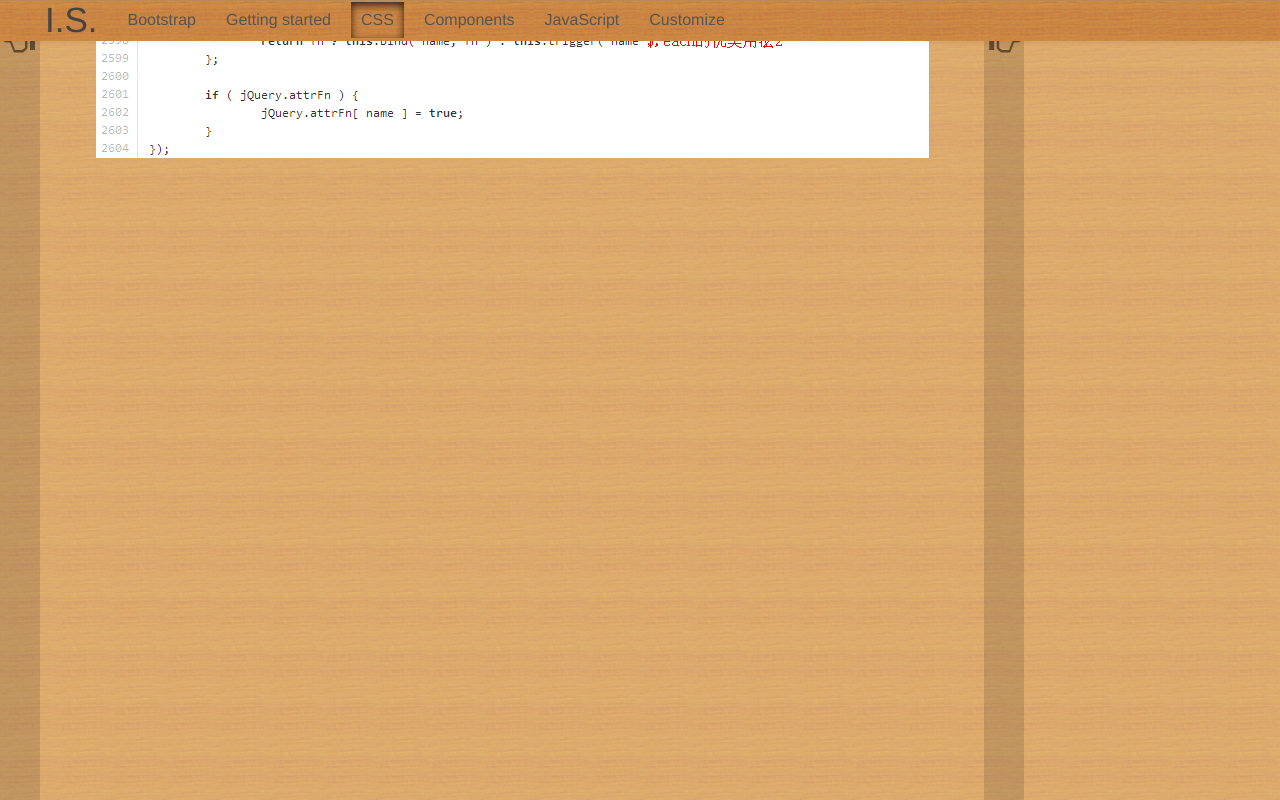
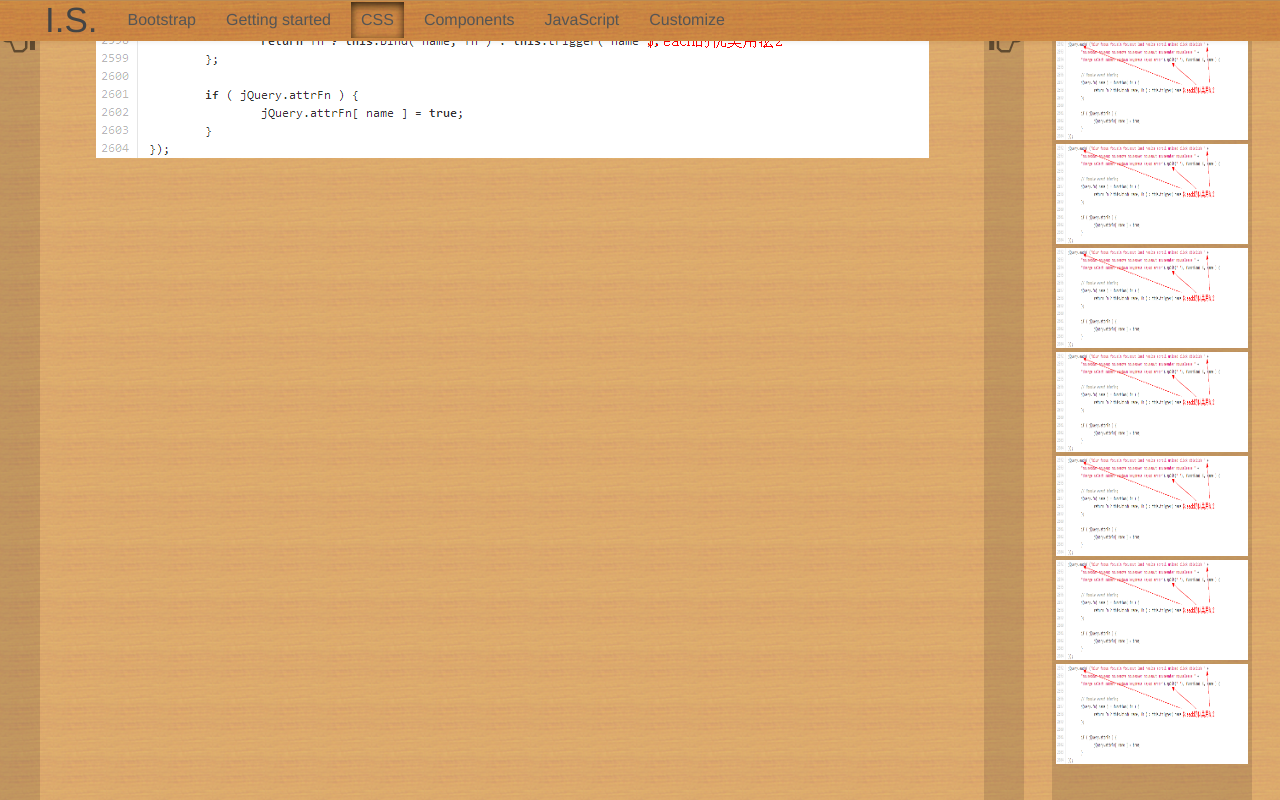
Before and after one commit to ysyfff/IS, a Django app: page / in a window 1280 px wide. Run offline with Django 3.2, Linux system fonts and the light colour scheme; some libraries are stand-ins or nearby versions.

Commit message:
complete right-content-css

```diff
--- a/static/css/docs_css.css
+++ b/static/css/docs_css.css
@@ -9,7 +9,9 @@
 }
 
 body{
+    min-width: 1000px;
     background: url('/static/img/bg.gif/');
+    overflow: hidden;
 }
 
 
@@ -129,3 +131,33 @@ box-shadow: inset 0 3px 8px rgba(0,0,0,0.8);
     min-width: 200px;
     /*background-color: red;*/
 }
+
+.roll-area{
+    position: relative;
+    width: 200px;
+    margin: 0 auto;
+    min-width: 200px;
+    height: 100%;
+    background-color: rgba(0,0,0,0.125);
+
+}
+
+.roll-area ul{
+    list-style: none;
+    margin: 0;
+    padding: 0;
+}
+.roll-area ul>li{
+    padding: 0 4px 4px 4px;
+    float: left;
+}
+
+.roll-area ul>li img{
+    width: 192px;
+    height: 100px;
+}
+
+.show-y{
+    overflow-y: auto;
+    overflow-x: hidden;
+}
--- a/static/js/docs_js.js
+++ b/static/js/docs_js.js
@@ -19,7 +19,7 @@ var IS = {
         };
     },
     //ensure imgWidth <= leftWidth
-    imgLTleft: function(){
+    smallerImg: function(){
         var left = $('#left-content'),
             img = $('#main-img'),
             leftWidth = left.width(),
@@ -60,11 +60,19 @@ var IS = {
 (function($){
     if(document.addEventListener){ //for firefox and chrome
         window.addEventListener('resize', IS.debounce(function(event){
-            IS.imgLTleft();
+            IS.smallerImg();
         }, 300), false);
     }else if(window.attachEvent){ //for ie
         window.attachEvent('onresize', IS.debounce(function(event){
-            IS.imgLTleft();
+            IS.smallerImg();
         }, 300));
     }
 })(jQuery);
+
+$(function($){
+    $('#roll-area').mouseenter(function(){
+        $(this).addClass('show-y');
+    }).mouseleave(function(){
+        $(this).removeClass('show-y');
+    });
+})(jQuery);
--- a/template/IMG/home.html
+++ b/template/IMG/home.html
@@ -66,7 +66,30 @@
           </div>
         </div>
         <div class="right-content">
-          <div class="roll-area">
+          <div class="roll-area" id="roll-area">
+            <ul>
+              <li>
+                <a href="javascript:;"><img src="/media/jchen/jQuery/jquery-img/$.each的优美用法2.png"></a>
+              </li>
+              <li>
+               <a href="javascript:;"><img src="/media/jchen/jQuery/jquery-img/$.each的优美用法2.png"></a>
+              </li>
+              <li>
+                <a href="javascript:;"><img src="/media/jchen/jQuery/jquery-img/$.each的优美用法2.png"></a>
+              </li>
+<li>
+               <a href="javascript:;"><img src="/media/jchen/jQuery/jquery-img/$.each的优美用法2.png"></a>
+              </li>
+              <li>
+                <a href="javascript:;"><img src="/media/jchen/jQuery/jquery-img/$.each的优美用法2.png"></a>
+              </li>
+              <li>
+                <a href="javascript:;"><img src="/media/jchen/jQuery/jquery-img/$.each的优美用法2.png"></a>
+              </li>
+              <li>
+                <a href="javascript:;"><img src="/media/jchen/jQuery/jquery-img/$.each的优美用法2.png"></a>
+              </li>
+            </ul>
 
           </div>
         </div>
```
